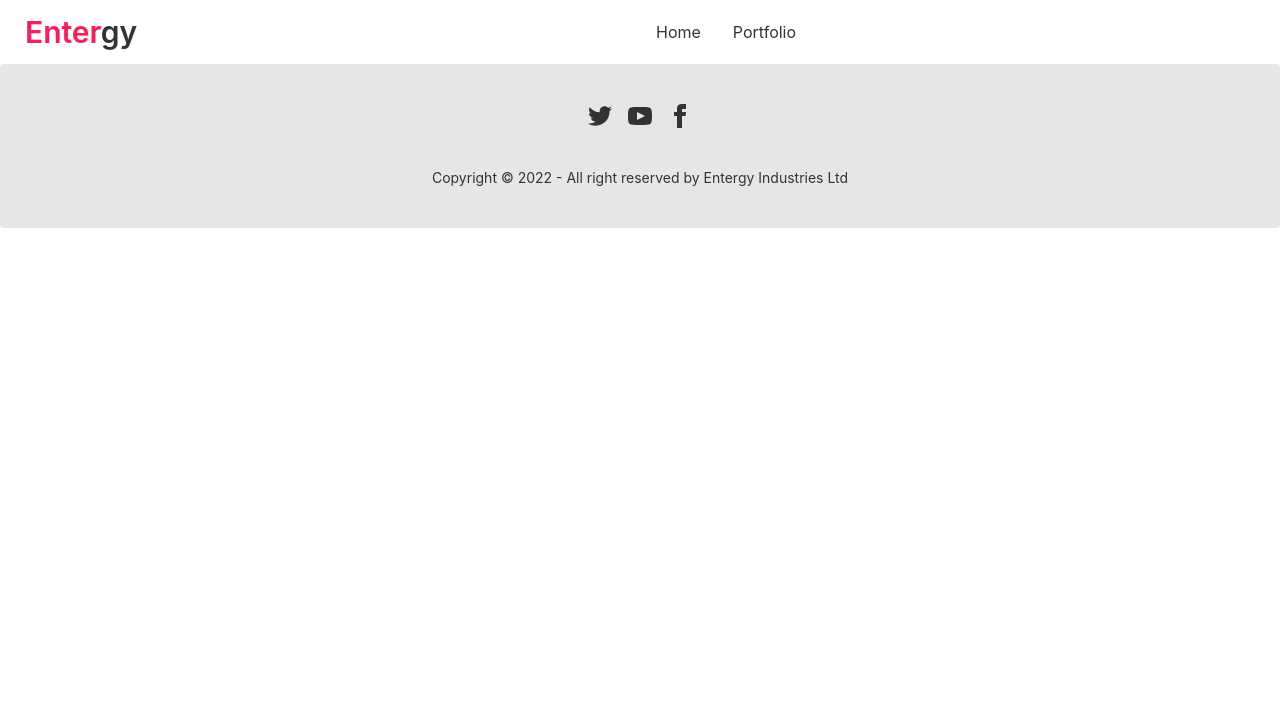
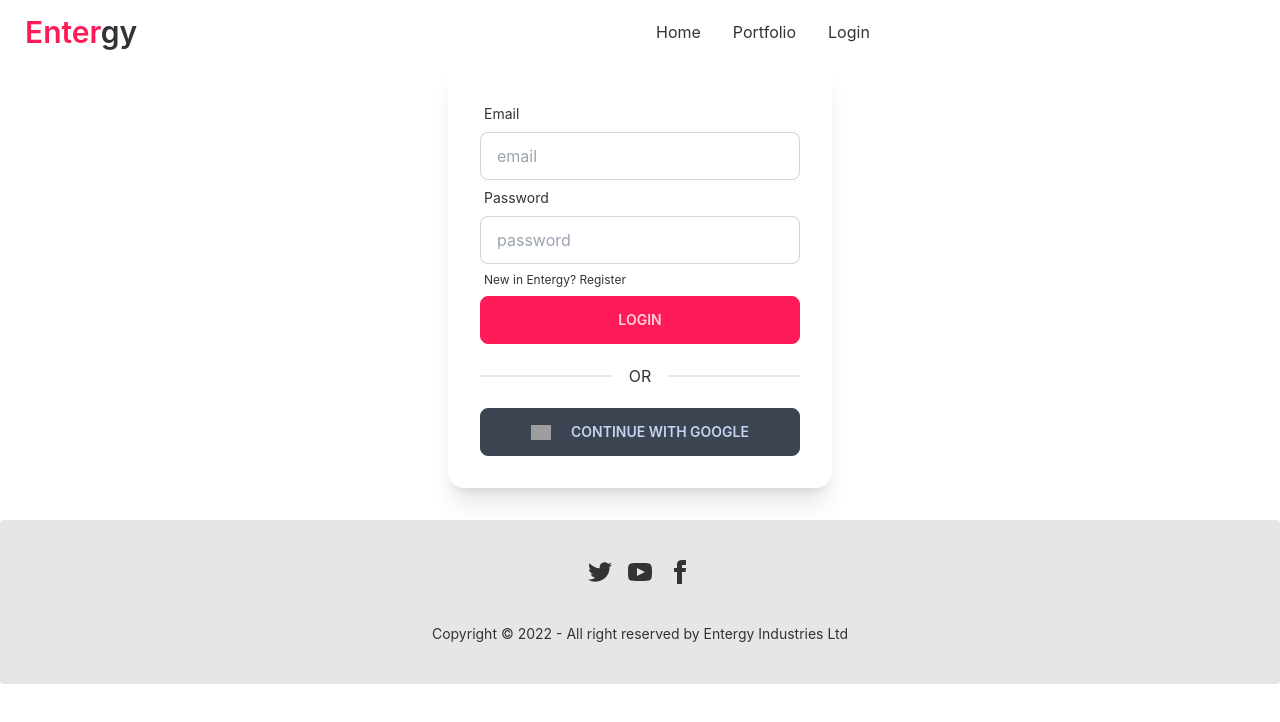
Before and after one commit to kmyeasin29/manufacturer-client, a React (Create React App) app: page /login in a window 1280 px wide. Shown: the top 722 px of the page. Built offline with nearby package versions, Linux system fonts and the light colour scheme; grey boxes are pictures that could not be loaded.

Commit message:
google auth integrated

```diff
--- a/src/App.js
+++ b/src/App.js
@@ -4,6 +4,8 @@
 import Navbar from './pages/shared/Navbar/Navbar';
 import Footer from './pages/shared/Footer';
 import Portfolio from './pages/Portfolio/Portfolio';
+import Login from './pages/Auth/Login';
+import Registration from './pages/Auth/Registration';
 
 
 function App() {
@@ -13,6 +15,8 @@
       <Routes>
         <Route path='/' element={<Home></Home>}></Route>
         <Route path='/portfolio' element={<Portfolio></Portfolio>}></Route>
+        <Route path='/login' element={<Login></Login>}></Route>
+        <Route path='/Registration' element={<Registration></Registration>}></Route>
 
       </Routes>
       <Footer></Footer>
--- /dev/null
+++ b/src/pages/Auth/Login.js
@@ -0,0 +1,42 @@
+import React from 'react';
+import { Link } from 'react-router-dom';
+import SocialLogin from '../shared/SocialLogin';
+
+
+const Login = () => {
+    return (
+        <div className='flex justify-center mb-8'>
+            <div className="card w-96 bg-base-100 shadow-xl">
+                <div className="card-body">
+                    <form>
+                        <div className="form-control">
+                            <label className="label">
+                                <span className="label-text">Email</span>
+                            </label>
+                            <input type="text" placeholder="email" className="input input-bordered" />
+                        </div>
+                        <div className="form-control">
+                            <label className="label">
+                                <span className="label-text">Password</span>
+                            </label>
+                            <input type="text" placeholder="password" className="input input-bordered" />
+                            <label className="label">
+                                <p href="#" className="text-decoration-none text-l label-text-alt link link-hover decoration-none">New in Entergy?
+                                    <Link className='text-decoration-none text-blue' to='/Registration'> Register</Link>
+                                </p>
+                            </label>
+                        </div>
+                        <div className="card-actions justify-center ">
+                            <button className="btn btn-primary w-full">Login</button>
+                        </div>
+                    </form>
+
+                    <div className="divider">OR</div>
+                    <SocialLogin></SocialLogin>
+                </div>
+            </div>
+        </div>
+    );
+};
+
+export default Login;
--- /dev/null
+++ b/src/pages/Auth/Registration.js
@@ -0,0 +1,38 @@
+import React from 'react';
+import { Link } from 'react-router-dom';
+
+const Registration = () => {
+    return (
+        <div className='flex justify-center mb-8'>
+            <div className="card w-96 bg-base-100 shadow-xl">
+                <div className="card-body">
+                    <form>
+                        <div className="form-control">
+                            <label className="label">
+                                <span className="label-text">Email</span>
+                            </label>
+                            <input type="text" placeholder="email" className="input input-bordered" />
+                        </div>
+                        <div className="form-control">
+                            <label className="label">
+                                <span className="label-text">Password</span>
+                            </label>
+                            <input type="text" placeholder="password" className="input input-bordered" />
+                            <label className="label">
+                                <p className="label-text-alt link link-hover text-decoration-none">Already Registered?
+                                    <Link to='/login'>Login</Link>
+                                </p>
+                            </label>
+                        </div>
+                        <div className="card-actions justify-center ">
+                            <button className="btn btn-primary w-full">Register</button>
+                        </div>
+                    </form>
+
+                </div>
+            </div>
+        </div>
+    );
+};
+
+export default Registration;
--- a/src/pages/Home/BSummary.js
+++ b/src/pages/Home/BSummary.js
@@ -7,7 +7,7 @@
 const BSummary = () => {
     return (
         <div>
-            <BeakerIcon class="h-5 w-5 text-blue-500" />
+            <BeakerIcon className="h-5 w-5 text-blue-500" />
         </div>
     );
 };
--- a/src/pages/Home/Banner.js
+++ b/src/pages/Home/Banner.js
@@ -2,15 +2,15 @@
 import banner from '../../images/banner.jpg'
 const Banner = () => {
     return (
-        <div class="hero min-h-screen"
+        <div className="hero min-h-screen"
         style={{
             background: `url(${banner})`
         }}
         >
             <div className="hero-content flex-col">
                 <div>
-                    <h1 class="text-7xl text-white font-bold tracking-wide w-full">NEED NEW TOOLS?</h1>
-                    <button class="btn btn-primary mt-8">Get Started</button>
+                    <h1 className="text-7xl text-white font-bold tracking-wide w-full">NEED NEW TOOLS?</h1>
+                    <button className="btn btn-primary mt-8">Get Started</button>
                 </div>
 
             </div>
--- a/src/pages/Home/Extra.js
+++ b/src/pages/Home/Extra.js
@@ -6,7 +6,7 @@
 const Extra = () => {
     return (
         <div className='mt-20 grid lg:grid-cols-3 sm:grid-cols-1 gap-8 px-12'>
-            {/* <img class="mask mask-parallelogram-4" src="https://api.lorem.space/image/shoes?w=160&h=160" /> */}
+            {/* <img className="mask mask-parallelogram-4" src="https://api.lorem.space/image/shoes?w=160&h=160" /> */}
             <img className='rounded' src={extra1} />
             <img className='rounded' src={extra2} />
             <img className='rounded' src={extra3} />
--- a/src/pages/Tools/Tool.js
+++ b/src/pages/Tools/Tool.js
@@ -3,19 +3,19 @@
 const Tool = ({tool}) => {
     const {name, image, description, available, minimum, price}=tool;
     return (
-        <div class="card w-96 bg-base-100 shadow-xl">
-            <figure class="px-10 pt-10">
-                <img src={image} alt="Shoes" class="rounded-xl" />
+        <div className="card w-96 bg-base-100 shadow-xl">
+            <figure className="px-10 pt-10">
+                <img src={image} alt="Shoes" className="rounded-xl" />
             </figure>
-            <div class="card-body items-center">
-               <h2 class="card-title text-3xl">{name}</h2>
+            <div className="card-body items-center">
+               <h2 className="card-title text-3xl">{name}</h2>
                 <p>{description}</p>
                 <div className="items-left w-full">
                 <h2 className='text-xl'>Available: {available} pcs</h2>
                 <h2 className='text-xl'>Minimum Order: {minimum} pcs</h2>
                 <h2 className='text-xl'>Price: ${price}</h2>
-                <div class="card-actions mt-3">
-                    <button class="btn btn-primary item-center w-full">Buy Now</button>
+                <div className="card-actions mt-3">
+                    <button className="btn btn-primary item-center w-full">Buy Now</button>
                 </div>
                 </div>
 
--- a/src/pages/shared/Navbar/Navbar.js
+++ b/src/pages/shared/Navbar/Navbar.js
@@ -4,25 +4,27 @@
 
 const Navbar = () => {
     return (
-        <div class="navbar bg-base-100">
-            <div class="navbar-start">
-                <div class="dropdown">
-                    <label tabindex="0" class="btn btn-ghost lg:hidden">
-                        <svg xmlns="https://i.ibb.co/WvnL3qx/logo.jpg" class="h-5 w-5" fill="none" viewBox="0 0 24 24" stroke="currentColor"><path stroke-linecap="round" stroke-linejoin="round" stroke-width="2" d="M4 6h16M4 12h8m-8 6h16" /></svg>
+        <div className="navbar bg-base-100">
+            <div className="navbar-start">
+                <div className="dropdown">
+                    <label tabindex="0" className="btn btn-ghost lg:hidden">
+                        <svg xmlns="https://i.ibb.co/WvnL3qx/logo.jpg" className="h-5 w-5" fill="none" viewBox="0 0 24 24" stroke="currentColor"><path stroke-linecap="round" stroke-linejoin="round" stroke-width="2" d="M4 6h16M4 12h8m-8 6h16" /></svg>
                     </label>
-                    <ul tabindex="0" class="menu menu-compact dropdown-content mt-3 p-2 shadow bg-base-100 rounded-box w-52">
+                    <ul tabindex="0" className="menu menu-compact dropdown-content mt-3 p-2 shadow bg-base-100 rounded-box w-52">
                         <li><Link to='/'>Home</Link></li>
                         <li><Link to='/portfolio'>Portfolio</Link></li>
+                        <li><Link to='/login'>Login</Link></li>
                     </ul>
                 </div>
-                <a class="btn btn-ghost normal-case text-xl">
+                <a className="btn btn-ghost normal-case text-xl">
                     <p className='text-3xl'><span className='text-primary'>Enter</span>gy</p>
                 </a>
             </div>
-            <div class="navbar-center hidden lg:flex">
-                <ul class="menu menu-horizontal p-0">
+            <div className="navbar-center hidden lg:flex">
+                <ul className="menu menu-horizontal p-0">
                     <li><Link to='/'>Home</Link></li>
                     <li><Link to='/portfolio'>Portfolio</Link></li>
+                    <li><Link to='/login'>Login</Link></li>
                 </ul>
             </div>
         </div>
--- /dev/null
+++ b/src/pages/shared/SocialLogin.js
@@ -0,0 +1,22 @@
+import React from 'react';
+import { useSignInWithGoogle } from 'react-firebase-hooks/auth';
+import auth from '../../firbase.init';
+
+const SocialLogin = () => {
+    const [signInWithGoogle, user, loading, error] = useSignInWithGoogle(auth);
+    if(user){
+        console.log(user);
+    }
+    return (
+        <div>
+            <div className="card-actions justify-center ">
+                <button onClick={() => signInWithGoogle()} className="btn btn-black w-full">
+                    <img className='mr-5' style={{ width: "20px" }} src="https://i.ibb.co/Dr3mtyL/5847f9cbcef1014c0b5e48c8.png" alt="" />
+                    Continue With Google
+                </button>
+            </div>
+        </div>
+    );
+};
+
+export default SocialLogin;
```
Also changed, not shown: src/pages/Portfolio/Portfolio.js (+7 -7 lines), src/pages/shared/Footer.js (+5 -5 lines).
